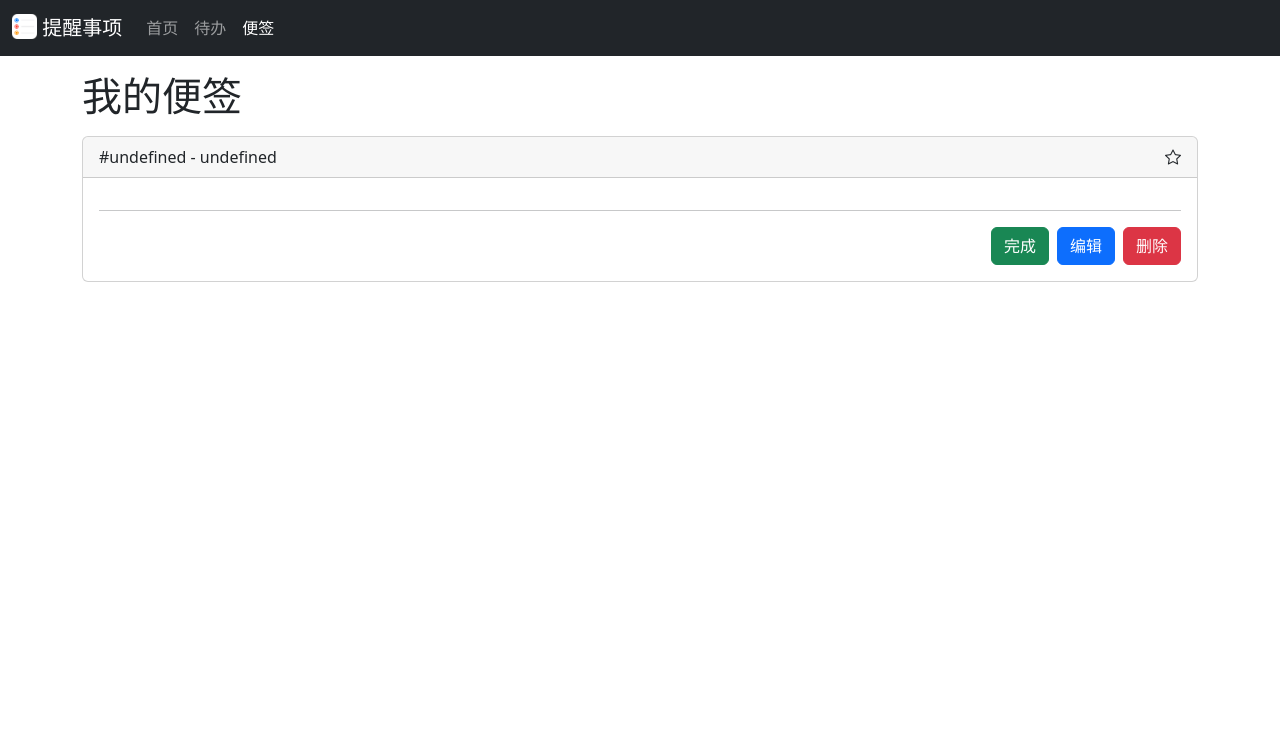
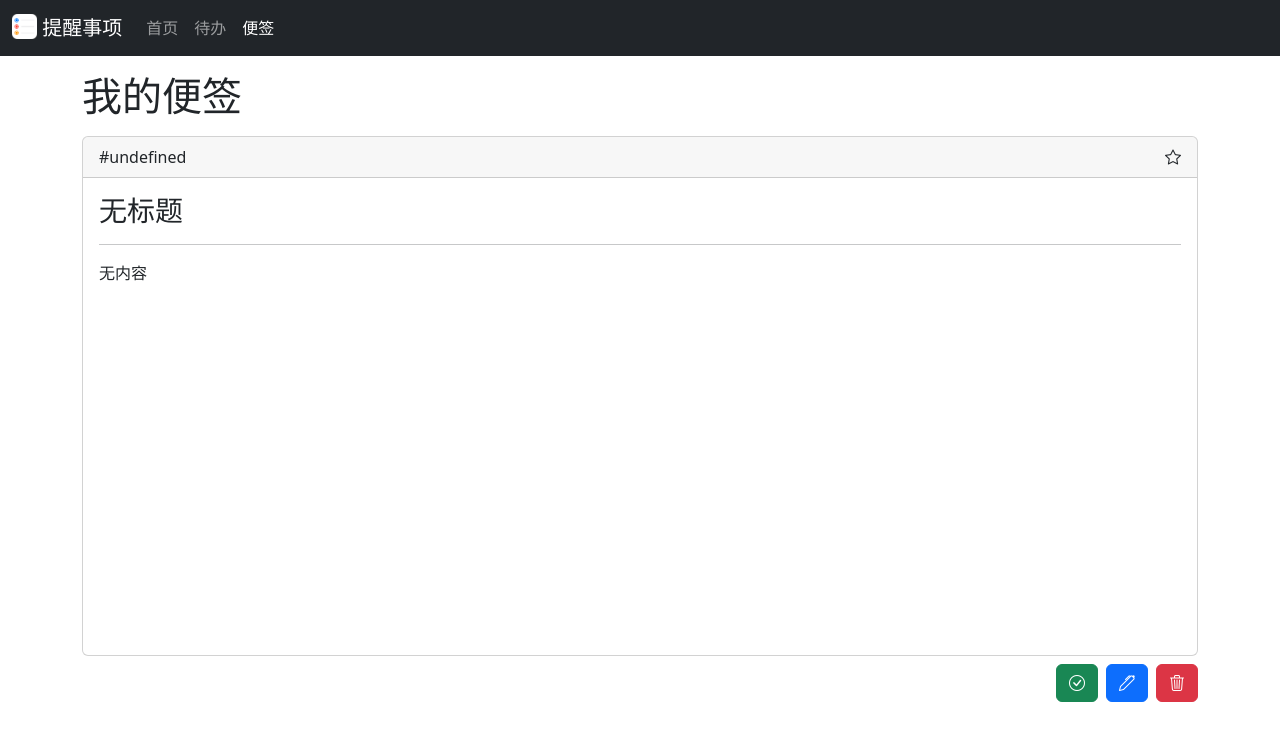
Before and after one commit to ChrisKimZHT/Todo-List-Frontend, a React (Create React App) app: page /note/1 in a window 1280 px wide. Shown: the top 740 px of the page. Built offline with nearby package versions, Linux system fonts and the light colour scheme.

Commit message:
[feat]: 样式调整优化

```diff
--- a/src/components/DisplayNote.jsx
+++ b/src/components/DisplayNote.jsx
@@ -1,23 +1,20 @@
 import React from 'react';
-import { Link } from 'react-router-dom';
-
+import './DisplayNote.scss';
 
 const DisplayNote = (props) => {
   return (
-    <div className="card">
+    <div className="card div-display-note">
       <div className="card-header">
-        {`#${props.id} - ${props.date}`}
+        <span>{'#' + props.id}</span>
+        <span className="fw-light ms-2">{props.date}</span>
         <span className="float-end" style={{ cursor: 'pointer' }} onClick={props.handleStar}>
           <i className={`bi bi-star${props.star ? "-fill" : ""}`}></i>
         </span>
       </div>
       <div className="card-body">
-        <h3 className="card-title">{props.title}</h3>
+        <h3 className="card-title">{props.title ? props.title : "无标题"}</h3>
         <hr />
-        <p className="card-text">{props.content}</p>
-        <button onClick={props.handleDelete} className="btn btn-danger float-end ms-2">删除</button>
-        <Link to="./edit" className="btn btn-primary float-end ms-2">编辑</Link>
-        <Link to="/note" className="btn btn-success float-end ms-2">完成</Link>
+        <p className="card-text">{props.content ? props.content : "无内容"}</p>
       </div>
     </div>
   );
--- /dev/null
+++ b/src/components/DisplayNote.scss
@@ -0,0 +1,3 @@
+.div-display-note {
+    min-height: 65vh;
+}
--- a/src/components/EditNote.jsx
+++ b/src/components/EditNote.jsx
@@ -1,4 +1,5 @@
 import React, { Component } from 'react';
+import './EditNote.scss';
 
 class EditNote extends Component {
   state = {
@@ -30,9 +31,10 @@ class EditNote extends Component {
   render() {
     return (
       <React.Fragment>
-        <div className="card div-editReminder">
+        <div className="card div-edit-note">
           <div className="card-header">
-            {`#${this.props.id} - 编辑中`}
+            <span>{'#' + this.props.id}</span>
+            <span className="fw-light ms-2">编辑中</span>
             <span className="float-end" style={{ cursor: 'pointer' }} onClick={this.props.handleStar}>
               <i className={`bi bi-star${this.props.star ? "-fill" : ""}`}></i>
             </span>
@@ -41,10 +43,10 @@ class EditNote extends Component {
             <h5>标题</h5>
             <textarea className="form-control mt-2" rows="2" value={this.state.inputTitle} onChange={(val) => this.inputTitleChange(val)}></textarea>
             <h5 className="mt-2">内容</h5>
-            <textarea className="form-control mt-2" rows="16" value={this.state.inputContent} onChange={(val) => this.inputContentChange(val)}></textarea>
-            <button onClick={this.handleEdit} className="btn btn-success float-end ms-2 mt-2">完成</button>
+            <textarea className="form-control mt-2" rows="10" value={this.state.inputContent} onChange={(val) => this.inputContentChange(val)}></textarea>
           </div>
         </div>
+        <button onClick={this.handleEdit} title="完成" className="btn btn-success float-end ms-2 mt-2"><i class="bi bi-check-circle"></i></button>
       </React.Fragment >
     );
   }
--- /dev/null
+++ b/src/components/EditNote.scss
@@ -0,0 +1,3 @@
+.div-edit-note {
+    min-height: 65vh;
+}
--- a/src/components/NoteList.jsx
+++ b/src/components/NoteList.jsx
@@ -35,7 +35,7 @@ class NoteList extends Component {
   render() {
     return (
       <React.Fragment>
-        <div className="div-reminder row row-cols-1 row-cols-md-4 g-4">
+        <div className="div-reminder row row-cols-1 row-cols-md-2 row-cols-lg-3 row-cols-xl-4 g-4">
           {this.props.noteData.map((data, idx) =>
             <div className="col" key={data.id} style={{ display: !this.props.preview || data.star ? "block" : "none" }}>
               <div className="card">
@@ -57,8 +57,12 @@ class NoteList extends Component {
               <div className="card-body">
                 <input type="text" className="form-control" placeholder="添加新的便签" value={this.state.inputTitle} onChange={(val) => this.inputTitleChange(val)} />
                 <textarea className="form-control mt-2" rows="6" placeholder="在此输入内容" value={this.state.inputContent} onChange={(val) => this.inputContentChange(val)}></textarea>
-                <button type="button" className="btn btn-primary ms-2 mt-2 float-end" onClick={this.handleAdd}>保存</button>
-                <button type="button" className="btn btn-danger ms-2 mt-2 float-end" onClick={this.handleReset}>重置</button>
+                <button title="保存" type="button" className="btn btn-primary ms-2 mt-2 float-end" onClick={this.handleAdd}>
+                  <i class="bi bi-check-circle"></i>
+                </button>
+                <button title="重置" type="button" className="btn btn-danger ms-2 mt-2 float-end" onClick={this.handleReset}>
+                  <i class="bi bi-arrow-counterclockwise"></i>
+                </button>
               </div>
             </div>
           </div>
--- a/src/pages/NotePageDetail.jsx
+++ b/src/pages/NotePageDetail.jsx
@@ -1,6 +1,7 @@
 import dayjs from 'dayjs';
 import React, { Component } from 'react';
 import { Route, Routes, useParams } from 'react-router';
+import { Link } from 'react-router-dom';
 import EditNote from '../components/EditNote';
 import DisplayNote from '../components/DisplayNote';
 import { connect } from 'react-redux';
@@ -40,11 +41,18 @@ class NotePageDetailClass extends Component {
         <h1 className="mt-3 mb-3">我的便签</h1>
         <Routes>
           <Route path="/" element={
-            <DisplayNote
-              {...this.props.noteData[this.state.selectedIndex]}
-              handleDelete={this.handleDelete}
-              handleStar={this.handleStar}
-            />
+            <React.Fragment>
+              <DisplayNote
+                {...this.props.noteData[this.state.selectedIndex]}
+                handleDelete={this.handleDelete}
+                handleStar={this.handleStar}
+              />
+              <div className="mt-2 float-end">
+                <Link to="/note" title="完成" className="btn btn-success me-2"><i class="bi bi-check-circle"></i></Link>
+                <Link to="./edit" title="编辑" className="btn btn-primary me-2"><i class="bi bi-pen"></i></Link>
+                <button onClick={this.handleDelete} title="删除" className="btn btn-danger"><i class="bi bi-trash3"></i></button>
+              </div>
+            </React.Fragment>
           }></Route>
           <Route path="/edit" element={
             <EditNote
```
